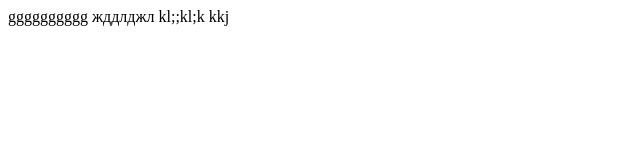
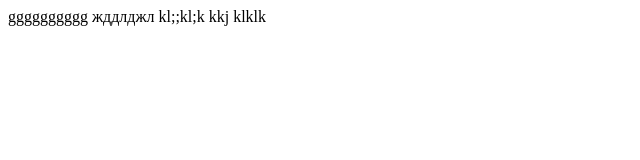
Before and after one commit to nastya-dmd/task-test, a plain HTML site: page index.html in a window 1280 px wide. Shown: the full height of the page, 0-640 px from the left. Drawn offline with Linux system fonts and the light colour scheme.

Commit message:
commit message (date)

```diff
--- a/index.html
+++ b/index.html
@@ -11,5 +11,6 @@
     жддлджл
     kl;;kl;k
     kkj
+    klklk
 </body>
 </html>
```
